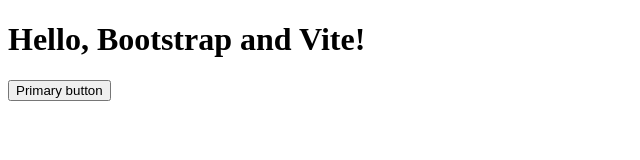
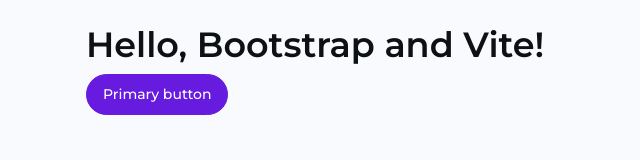
Before and after one commit to tim-green/spark-admin-dashboard, a website built with Parcel: page src/index.html in a window 1280 px wide. Shown: the whole page, without its empty margins (0-640 px from the left). Built offline with nearby package versions, Linux system fonts and the light colour scheme; a web font is replaced by a local one.

Commit message:
added main app sass

```diff
--- a/src/assets/sass/app.scss
+++ b/src/assets/sass/app.scss
@@ -11,3 +11,29 @@
 /* Variables */
 @import "./variables/variables";
 @import "./variables/theme-variables";
+
+/* Bootstrap Import */
+@import "../../node_modules/bootstrap/scss/bootstrap";
+
+
+/* Styles for Scrollbar */
+// @import "../libs/simplebar/dist/simplebar.css";
+
+/* Tabler Icons */
+// @import "../css/icons/tabler-icons/tabler-icons.css";
+
+/* Layout Styles */
+@import "./layouts/sidebar";
+@import "./layouts/header";
+@import "./layouts/layouts";
+
+/* Component Styles */
+@import "./component/reset";
+@import "./component/card";
+
+/* Utilities */
+@import "./utilities/icon-size";
+@import "./utilities/simplebar";
+
+/* Pages Styles */
+@import "./pages/dashboard";
```
